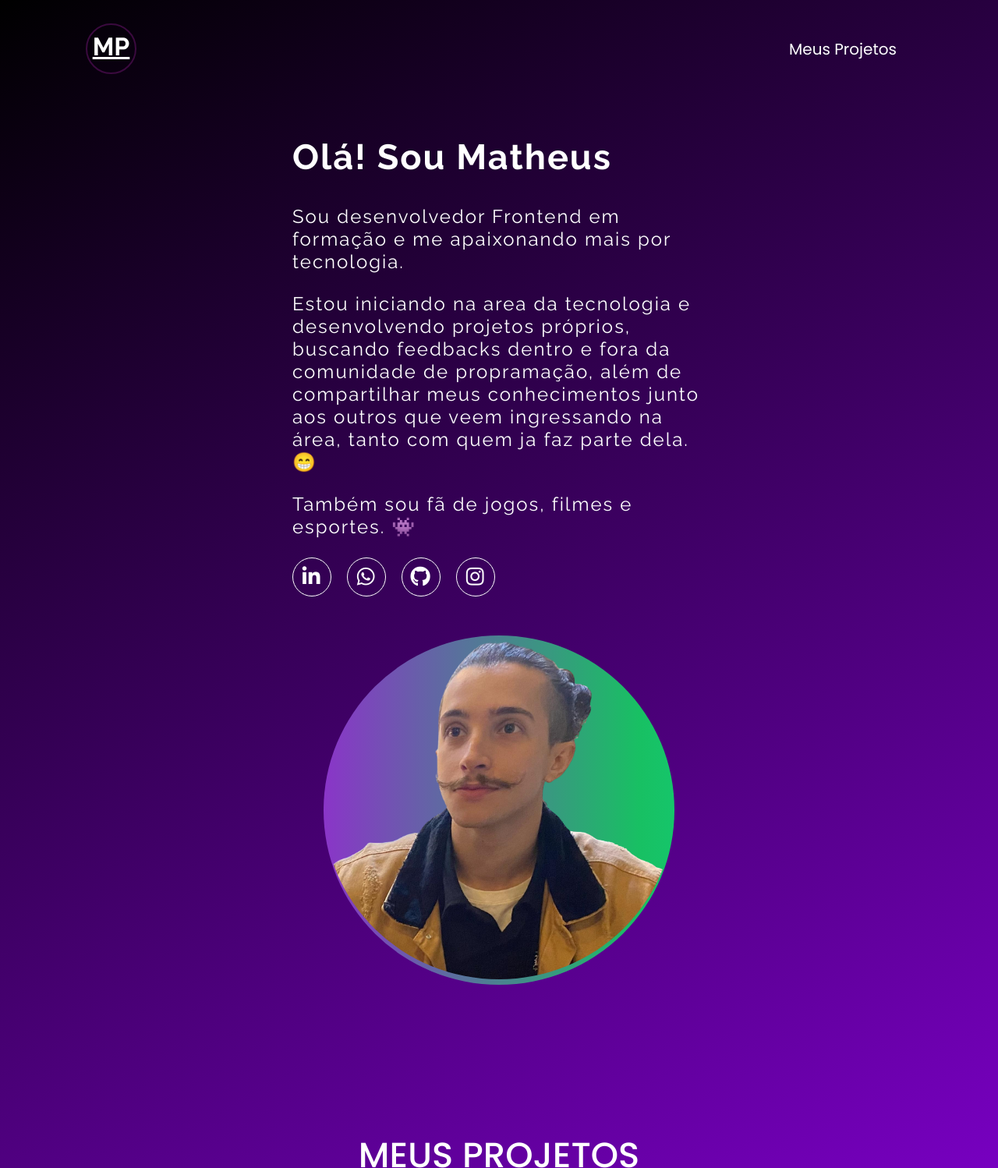
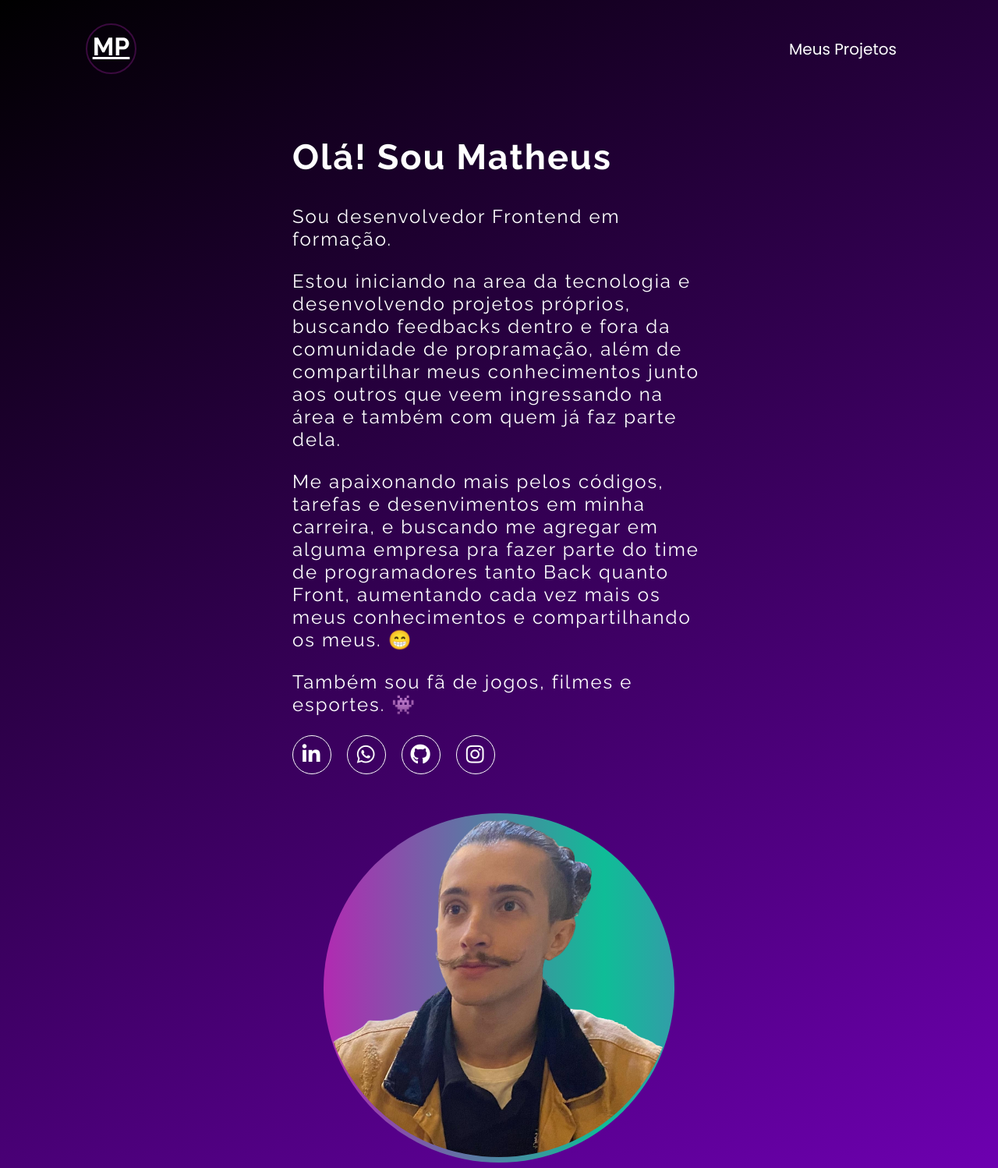
Before and after one commit to Matheus-Prieto/portfolio-simplificado, a plain HTML site: page index.html in a window 1280 px wide. Shown: the top 1498 px of the page at 78% size. Drawn offline with nearby package versions, Linux system fonts and the light colour scheme.

Commit message:
Add files via upload

```diff
--- a/index.html
+++ b/index.html
@@ -42,8 +42,13 @@
         <div class="informaçoes">
 
             <h1>Olá! Sou Matheus</h1>
-            <p>Sou desenvolvedor Frontend em formação e me apaixonando mais por tecnologia.</p>
-            <p>Estou iniciando na area da tecnologia e desenvolvendo projetos próprios, buscando feedbacks dentro e fora da comunidade de propramação, além de compartilhar meus conhecimentos junto aos outros que veem ingressando na área, tanto com quem ja faz parte dela. 😁</p>
+            <p>Sou desenvolvedor Frontend em formação.</p>
+            <p>Estou iniciando na area da tecnologia e desenvolvendo projetos próprios, buscando feedbacks dentro e fora da comunidade de propramação, além de compartilhar meus conhecimentos junto aos outros que veem ingressando na área e também com quem já faz parte dela.
+
+            <p>
+            Me apaixonando mais pelos códigos, tarefas e desenvimentos em minha carreira, e buscando me agregar em alguma empresa pra fazer parte do time de programadores tanto Back quanto Front, aumentando cada vez mais os meus conhecimentos e compartilhando os meus. 😁
+
+            </p>
             <p>Também sou fã de jogos, filmes e esportes. 👾</p>
 
             <ul class="redes-sociais">
--- a/src/css/estilos.css
+++ b/src/css/estilos.css
@@ -124,8 +124,8 @@ body {
 }
 
 .home .foto.sombra-interna {
-    background: linear-gradient(to right, #8a35c8, #18c063, #00eea2);
-    background-size: 180% 180%;
+    background: linear-gradient(to right, hsl(300, 62%, 43%), #0fbd97, #9c3edb);
+    background-size: 160% 160%;
     animation: gradient-animation 5s ease infinite;
 
 }
```
